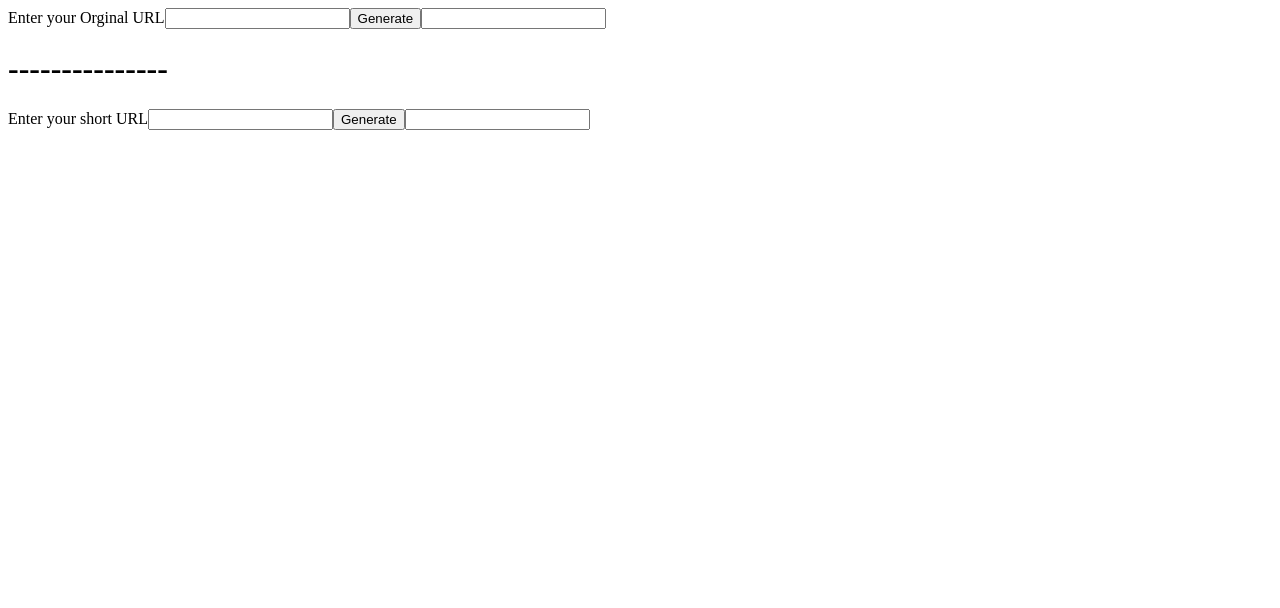
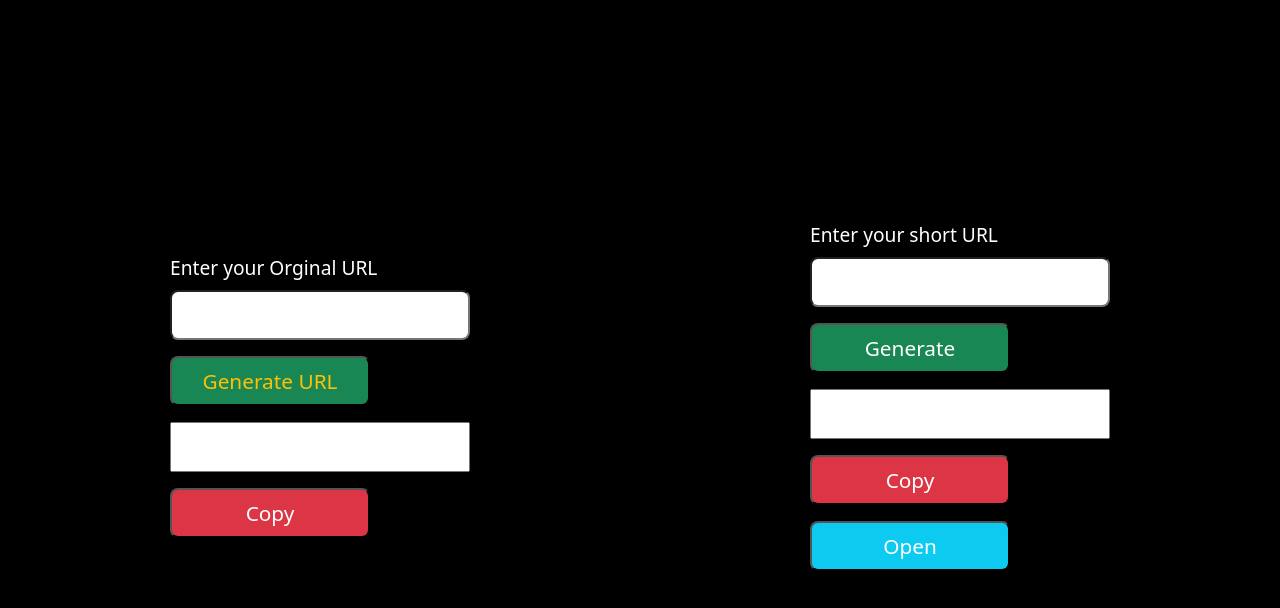
Before and after one commit to vimal-ram-k/urlshortern, a React (Vite) app: page / in a window 1280 px wide. Shown: the top 608 px of the page. Built offline with nearby package versions, Linux system fonts and the light colour scheme.

Commit message:
Basic frontend designed.

```diff
--- a/package.json
+++ b/package.json
@@ -11,9 +11,11 @@
   },
   "dependencies": {
     "axios": "^1.7.2",
+    "bootstrap": "^5.3.3",
     "express": "^4.19.2",
     "react": "^18.2.0",
-    "react-dom": "^18.2.0"
+    "react-dom": "^18.2.0",
+    "react-router-dom": "^6.23.1"
   },
   "devDependencies": {
     "@types/react": "^18.2.66",
@@ -24,6 +26,7 @@
     "eslint": "^8.57.0",
     "eslint-plugin-react-hooks": "^4.6.0",
     "eslint-plugin-react-refresh": "^0.4.6",
+    "sass": "^1.77.4",
     "typescript": "^5.2.2",
     "vite": "^5.2.0"
   }
--- a/src/App.tsx
+++ b/src/App.tsx
@@ -3,11 +3,13 @@ import ShorttoLong from "./component/ShorttoLong";
 
 function App() {
   return (
-    <>
+    <div
+      className=" bg-black d-flex flex-column flex-lg-row justify-content-center"
+      style={{ height: "100dvh" }}
+    >
       <LongtoShort />
-      <h1>---------------</h1>
       <ShorttoLong />
-    </>
+    </div>
   );
 }
 
--- a/src/component/LongtoShort.tsx
+++ b/src/component/LongtoShort.tsx
@@ -15,22 +15,63 @@ const LongtoShort = () => {
     setShortURL(shortURL);
   }
 
+  function copyURL() {
+    navigator.clipboard.writeText(shorturl).then(() => {
+      const btn = document.getElementById("copy-btn2");
+      if (btn) {
+        btn.innerText = "Copied!";
+      }
+    });
+  }
+
   return (
     <>
-      <div>
-        <label htmlFor="longurl">Enter your Orginal URL</label>
+      <div
+        className=" d-flex flex-column"
+        style={{ width: "300px", margin: "auto" }}
+      >
+        <label
+          htmlFor="longurl"
+          className=" text-white"
+          style={{ fontSize: "1.2rem" }}
+        >
+          Enter your Orginal URL
+        </label>
         <input
           type="text"
+          className=" my-2 rounded-3"
           name="longurl"
           id="longurl"
+          style={{ height: "50px" }}
           value={longurl}
           onChange={(e: ChangeEvent<HTMLInputElement>) =>
             setLongURL(e.target.value)
           }
         />
-        <button onClick={GenerateShortURL}>Generate</button>
+        <button
+          onClick={GenerateShortURL}
+          className=" text-warning bg-success rounded-3 my-2"
+          style={{ width: "200px", height: "50px", fontSize: "1.3rem" }}
+        >
+          Generate URL
+        </button>
 
-        <input type="text" value={shorturl} contentEditable={false} />
+        <input
+          type="text"
+          className=" my-2"
+          value={shorturl}
+          style={{ height: "50px" }}
+          contentEditable={false}
+        />
+
+        <button
+          id="copy-btn2"
+          className=" text-white bg-danger rounded-3 my-2"
+          style={{ width: "200px", height: "50px", fontSize: "1.3rem" }}
+          onClick={copyURL}
+        >
+          Copy
+        </button>
       </div>
     </>
   );
--- a/src/component/ShorttoLong.tsx
+++ b/src/component/ShorttoLong.tsx
@@ -1,6 +1,5 @@
 import axios from "axios";
 import { ChangeEvent, useState } from "react";
-
 const ShorttoLong = () => {
   const [shorturl, setShortUrl] = useState("");
   const [originalUrl, setOriginalUrl] = useState("");
@@ -15,11 +14,35 @@ const ShorttoLong = () => {
     setOriginalUrl(longurl);
   }
 
+  function copyURL() {
+    navigator.clipboard.writeText(originalUrl).then(() => {
+      const btn = document.getElementById("copy-btn");
+      if (btn) {
+        btn.innerText = "Copied!";
+      }
+    });
+  }
+
+  function RedirectToURL() {
+    window.location.href = `https://${originalUrl}`;
+  }
+
   return (
     <>
-      <div>
-        <label htmlFor="longurl">Enter your short URL</label>
+      <div
+        className=" d-flex flex-column"
+        style={{ width: "300px", margin: "auto" }}
+      >
+        <label
+          htmlFor="longurl"
+          className=" text-white"
+          style={{ fontSize: "1.2rem" }}
+        >
+          Enter your short URL
+        </label>
         <input
+          className=" my-2 rounded-3"
+          style={{ height: "50px" }}
           type="text"
           name="shorturl"
           id="shorturl"
@@ -28,9 +51,38 @@ const ShorttoLong = () => {
             setShortUrl(e.target.value)
           }
         />
-        <button onClick={GenerateOriginalURL}>Generate</button>
+        <button
+          className=" text-white bg-success rounded-3 my-2"
+          style={{ width: "200px", height: "50px", fontSize: "1.3rem" }}
+          onClick={GenerateOriginalURL}
+        >
+          Generate
+        </button>
 
-        <input type="text" value={originalUrl} contentEditable={false} />
+        <input
+          type="text"
+          style={{ height: "50px" }}
+          className=" my-2"
+          id="originalUrl"
+          value={originalUrl}
+          contentEditable={false}
+        />
+
+        <button
+          id="copy-btn"
+          onClick={copyURL}
+          className=" text-white bg-danger rounded-3 my-2"
+          style={{ width: "200px", height: "50px", fontSize: "1.3rem" }}
+        >
+          Copy
+        </button>
+        <button
+          onClick={RedirectToURL}
+          className=" text-white bg-info rounded-3 my-2"
+          style={{ width: "200px", height: "50px", fontSize: "1.3rem" }}
+        >
+          Open
+        </button>
       </div>
     </>
   );
--- a/src/main.tsx
+++ b/src/main.tsx
@@ -1,9 +1,17 @@
 import React from "react";
 import ReactDOM from "react-dom/client";
 import App from "./App.tsx";
+import "../node_modules/bootstrap/scss/bootstrap.scss";
 
+import { createBrowserRouter, RouterProvider } from "react-router-dom";
+const route = createBrowserRouter([
+  {
+    path: "/",
+    element: <App />,
+  },
+]);
 ReactDOM.createRoot(document.getElementById("root")!).render(
   <React.StrictMode>
-    <App />
+    <RouterProvider router={route}></RouterProvider>
   </React.StrictMode>
 );
```
Also changed, not shown: 1 other file (tests, documents, lock files or other folders).
